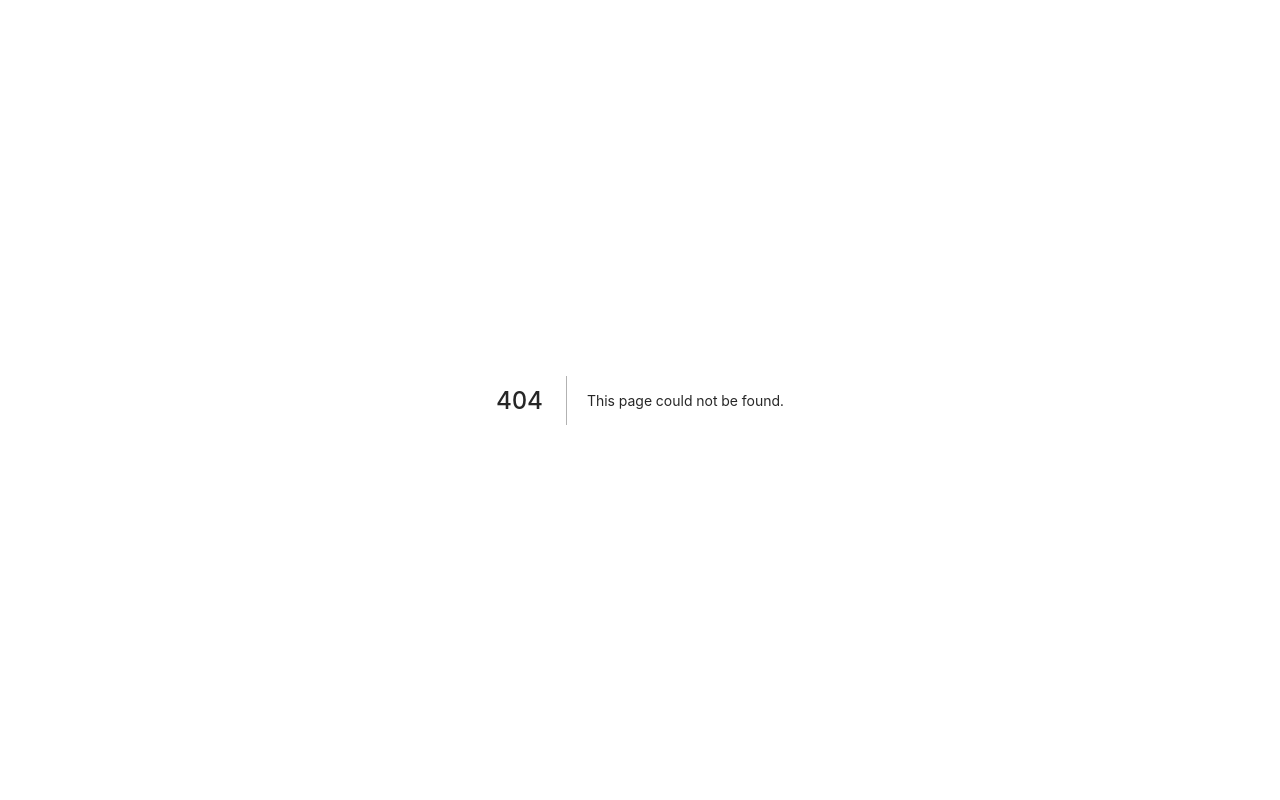
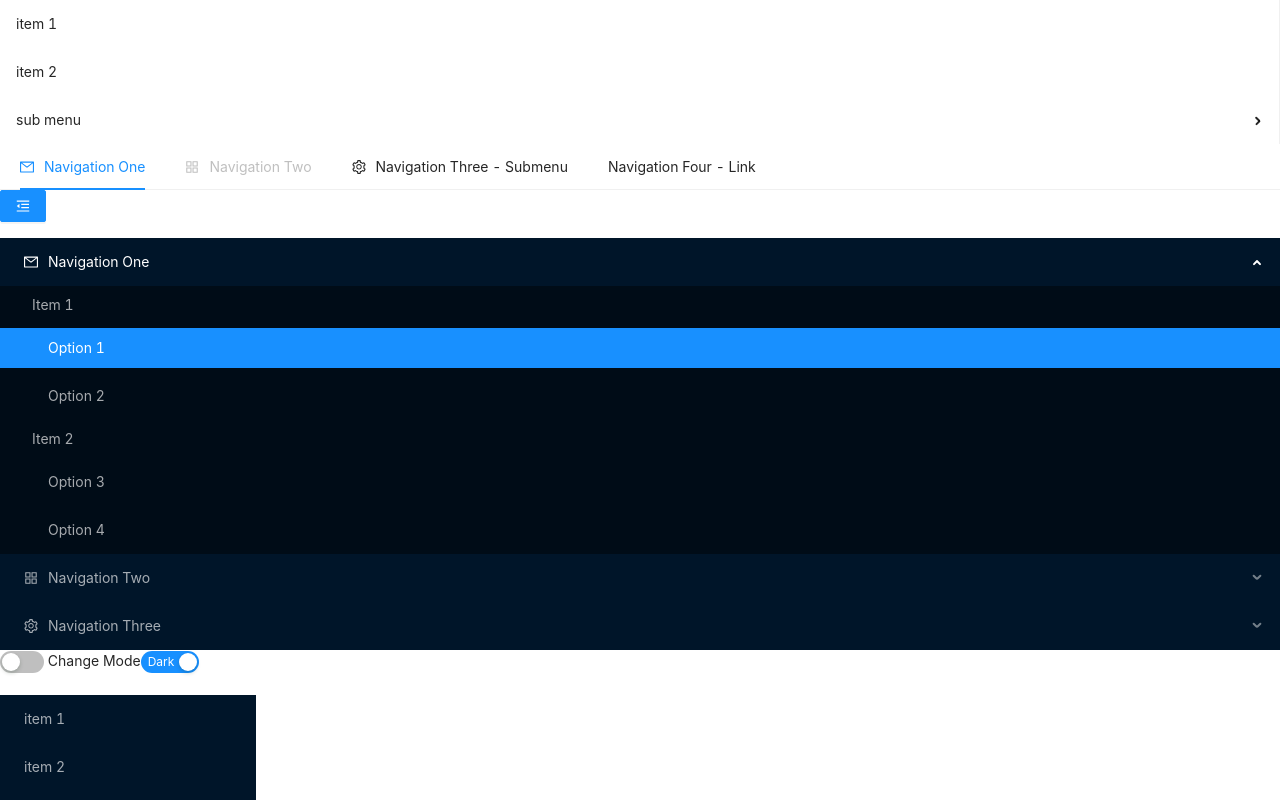
Before and after one commit to talhajubaer018/antdesign, a Next.js app: page /menu in a window 1280 px wide. Before the commit this address had no page. Shown: the top 800 px of the page. Built offline with nearby package versions, Linux system fonts and the light colour scheme.

Commit message:
menu added

```diff
--- /dev/null
+++ b/pages/menu.js
@@ -0,0 +1,172 @@
+import { Button, Menu, Switch } from "antd";
+import React, { useState } from "react";
+import { AppstoreOutlined, MailOutlined, SettingOutlined, MenuFoldOutlined, MenuUnfoldOutlined } from "@ant-design/icons";
+
+const MenuAD = () => {
+  const [current, setCurrent] = useState("mail");
+  const [collapsed, setCollapsed] = useState(false);
+  const [theme, setTheme] = useState("dark");
+  const [current2, setCurrent2] = useState("1");
+  const [mode, setMode] = useState("inline");
+
+  const items = [
+    { label: "item 1", key: "item-1" }, // remember to pass the key prop
+    { label: "item 2", key: "item-2" }, // which is required
+    {
+      label: "sub menu",
+      key: "submenu",
+      children: [{ label: "item 3", key: "submenu-item-1" }],
+    },
+  ];
+
+  const items2 = [
+    {
+      label: "Navigation One",
+      key: "mail",
+      icon: <MailOutlined />,
+    },
+    {
+      label: "Navigation Two",
+      key: "app",
+      icon: <AppstoreOutlined />,
+      disabled: true,
+    },
+    {
+      label: "Navigation Three - Submenu",
+      key: "SubMenu",
+      icon: <SettingOutlined />,
+      children: [
+        {
+          type: "group",
+          label: "Item 1",
+          children: [
+            {
+              label: "Option 1",
+              key: "setting:1",
+            },
+            {
+              label: "Option 2",
+              key: "setting:2",
+            },
+          ],
+        },
+        {
+          type: "group",
+          label: "Item 2",
+          children: [
+            {
+              label: "Option 3",
+              key: "setting:3",
+            },
+            {
+              label: "Option 4",
+              key: "setting:4",
+            },
+          ],
+        },
+      ],
+    },
+    {
+      label: (
+        <a href="https://ant.design" target="_blank" rel="noopener noreferrer">
+          Navigation Four - Link
+        </a>
+      ),
+      key: "alipay",
+    },
+  ];
+
+  const onClick = (e) => {
+    console.log("click ", e);
+    setCurrent(e.key);
+  };
+  const onClick2 = (e) => {
+    console.log("click ", e);
+  };
+
+  function getItem(label, key, icon, children, type) {
+    return {
+      key,
+      icon,
+      children,
+      label,
+      type,
+    };
+  }
+  const items3 = [
+    getItem("Navigation One", "sub1", <MailOutlined />, [
+      getItem("Item 1", "g1", null, [getItem("Option 1", "1"), getItem("Option 2", "2")], "group"),
+      getItem("Item 2", "g2", null, [getItem("Option 3", "3"), getItem("Option 4", "4")], "group"),
+    ]),
+    getItem("Navigation Two", "sub2", <AppstoreOutlined />, [
+      getItem("Option 5", "5"),
+      getItem("Option 6", "6"),
+      getItem("Submenu", "sub3", null, [getItem("Option 7", "7"), getItem("Option 8", "8")]),
+    ]),
+    getItem("Navigation Three", "sub4", <SettingOutlined />, [getItem("Option 9", "9"), getItem("Option 10", "10"), getItem("Option 11", "11"), getItem("Option 12", "12")]),
+  ];
+  const toggleCollapsed = () => {
+    setCollapsed(!collapsed);
+  };
+  const changeTheme = (value) => {
+    setTheme(value ? "dark" : "light");
+  };
+  const changeMode = (value) => {
+    setMode(value ? "vertical" : "inline");
+  };
+  const onClick3 = (e) => {
+    console.log("click ", e);
+    setCurrent(e.key);
+  };
+  const items5 = [
+    getItem("Navigation One", "sub1", <MailOutlined />, [
+      getItem("Item 1", null, null, [getItem("Option 1", "1"), getItem("Option 2", "2")], "group"),
+      getItem("Item 2", null, null, [getItem("Option 3", "3"), getItem("Option 4", "4")], "group"),
+    ]),
+    getItem("Navigation Two", "sub2", <AppstoreOutlined />, [
+      getItem("Option 5", "5"),
+      getItem("Option 6", "6"),
+      getItem("Submenu", "sub3", null, [getItem("Option 7", "7"), getItem("Option 8", "8")]),
+    ]),
+    getItem("Navigation Three", "sub4", <SettingOutlined />, [getItem("Option 9", "9"), getItem("Option 10", "10"), getItem("Option 11", "11"), getItem("Option 12", "12")]),
+  ];
+  return (
+    <div>
+      <Menu items={items} />
+      <Menu onClick={onClick} selectedKeys={[current]} mode="horizontal" items={items2} />
+      <div>
+        <Button type="primary" onClick={toggleCollapsed} style={{ marginBottom: 16 }}>
+          {collapsed ? <MenuUnfoldOutlined /> : <MenuFoldOutlined />}
+        </Button>
+        <Menu inlineCollapsed={collapsed} mode="inline" theme="dark" onClick={onClick2} defaultSelectedKeys={["1"]} defaultOpenKeys={["sub1"]} mode="inline" items={items3} />
+      </div>
+      <div>
+        <Switch onChange={changeMode} /> Change Mode
+        <Switch checked={theme === "dark"} onChange={changeTheme} checkedChildren="Dark" unCheckedChildren="Light" />
+        <br />
+        <br />
+        <Menu
+          mode={mode}
+          theme={theme}
+          onClick={onClick3}
+          style={{
+            width: 256,
+          }}
+          defaultOpenKeys={["sub1"]}
+          selectedKeys={[current2]}
+          items={items}
+        />
+      </div>
+      <Menu
+        onClick={onClick}
+        style={{
+          width: 256,
+        }}
+        mode="vertical"
+        items={items5}
+      />
+    </div>
+  );
+};
+
+export default MenuAD;
```
